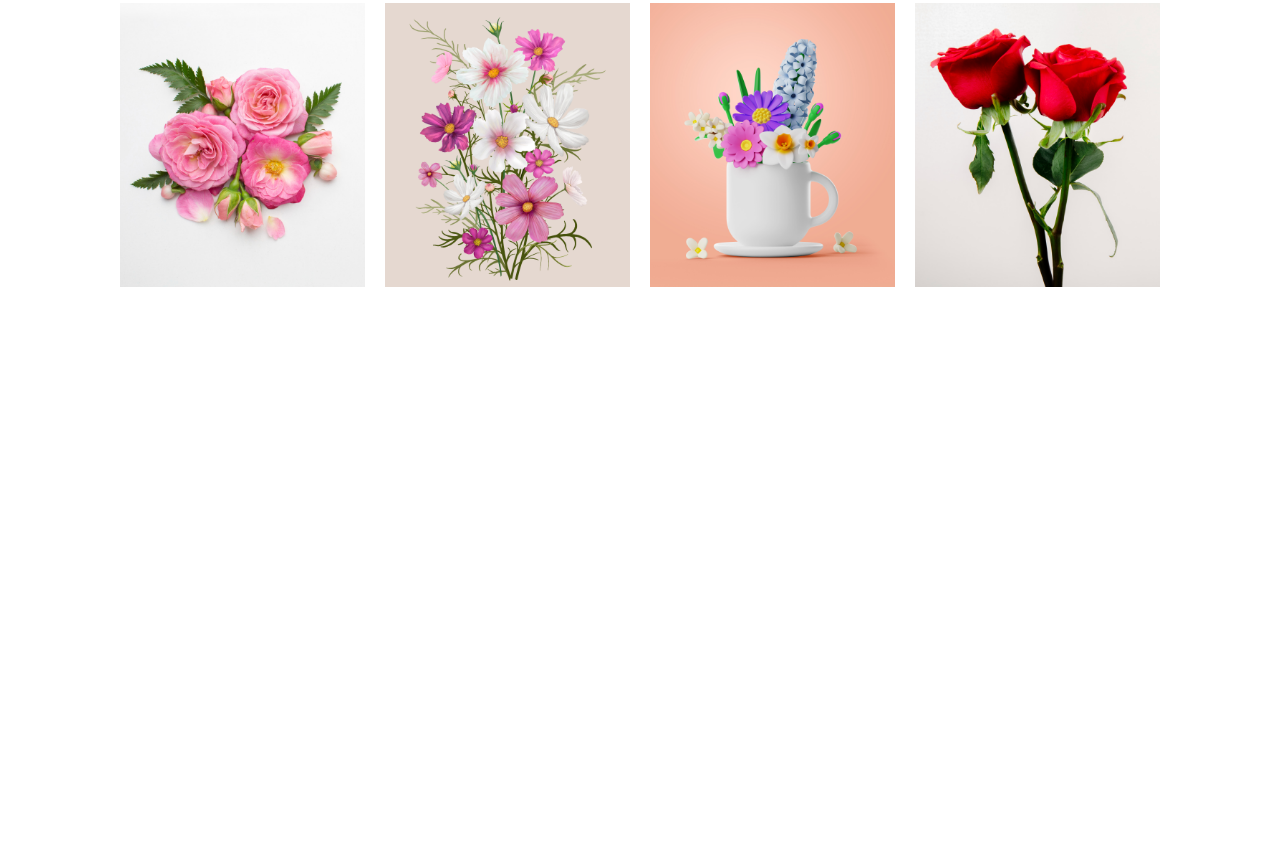
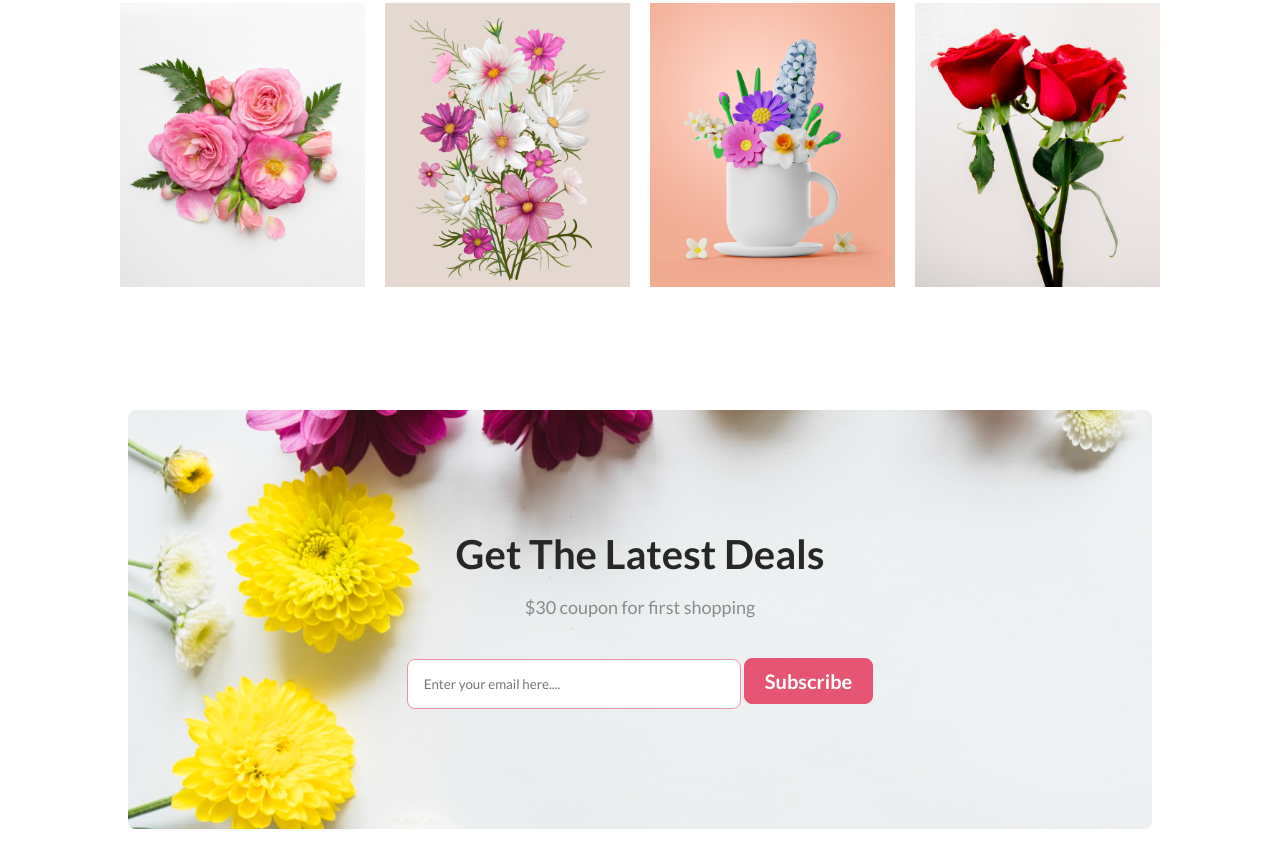
Before and after one commit to saadprof/PH-FlowerShop-assignment, a plain HTML site: page index.html in a window 1280 px wide. Shown: the part 2551-3418 px from the top of the page. Before the commit the page ends 2961 px from the top, so only its background shows below. Drawn offline with Linux system fonts and the light colour scheme.

Commit message:
Latest deals and styles added.

```diff
--- a/index.html
+++ b/index.html
@@ -114,6 +114,15 @@
         </div>
       </section>
 
+      <!-- Latest deals section -->
+      <section class="latest-deals">
+        <div class="latest">
+          <h3 class="latest-tittle">Get The Latest Deals</h3>
+          <p class="latest-desc">$30 coupon for first shopping</p>
+          <input type="text" placeholder="Enter your email here....">
+          <button class="primary-btn">Subscribe</button>
+        </div>
+      </section>
     </main>
 
     <footer id="footer"></footer>
--- a/style.css
+++ b/style.css
@@ -213,7 +213,6 @@
     line-height: 30px;
     text-align: center;
 }
-
 #main .social-img{
     display: flex;
     align-items: center;
@@ -223,3 +222,34 @@
 #main .social-img img{
     width: 100%;
 }
+
+
+#main .latest-deals{
+    width: 80%;
+    margin: 0 auto;
+    text-align: center;
+    border-radius: 8px;
+    background-image: url(images/Rectangle\ 9.png);
+    background-repeat: no-repeat;
+}
+#main .latest{
+    padding: 120px 200px;
+}
+#main .latest-tittle{
+    font-size: 40px;
+    font-weight: 800;
+    color: #272727;
+}
+#main .latest-desc{
+    margin: 18px 0 40px 0;
+    font-size: 18px;
+    font-weight: 400;
+    color: #2727277e;
+}
+#main .latest-deals input{
+    padding: 16px;
+    border: 1px solid #e995a7;
+    border-radius: 8px;
+    width: 300px;
+    color: #f37e97;
+}
```
